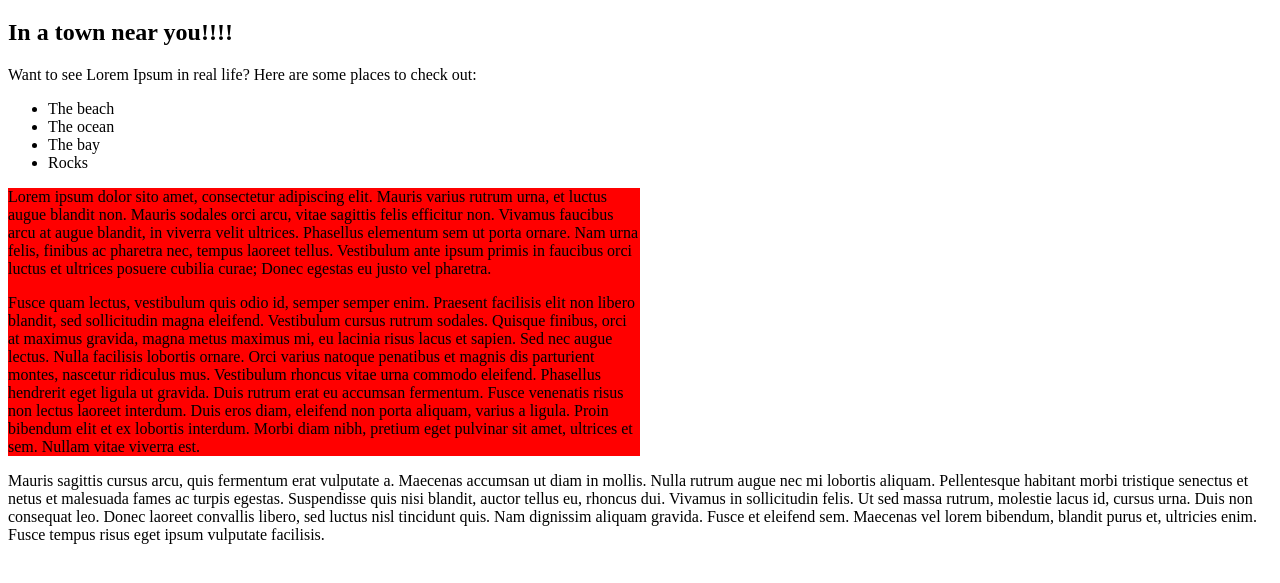
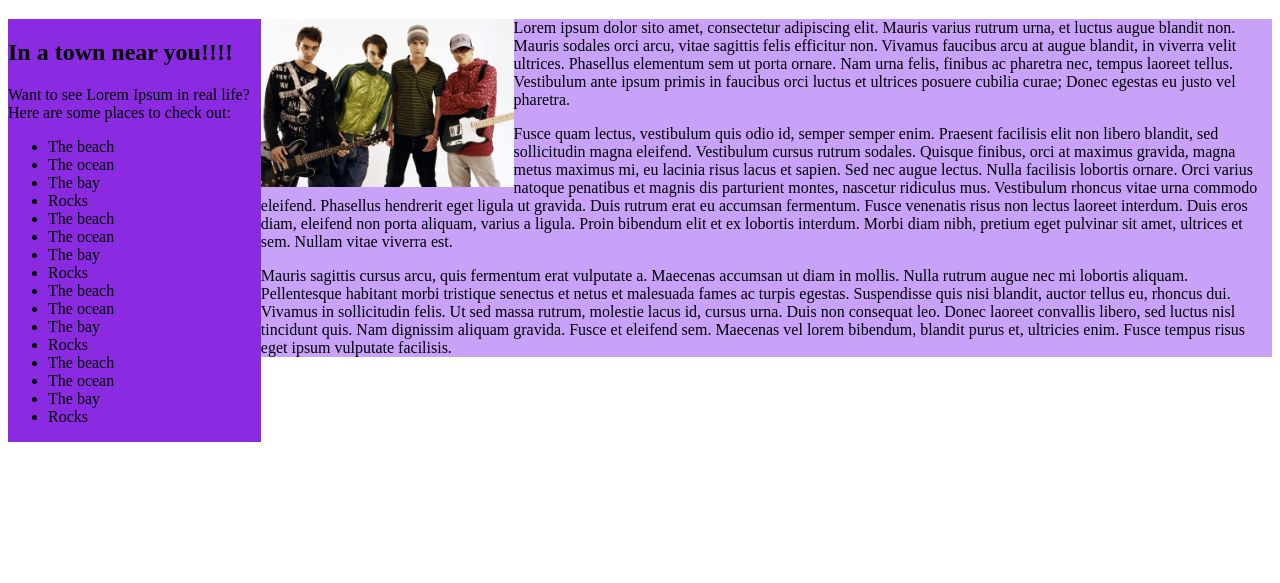
Before and after one commit to alex-mcknight11/band-website, a plain HTML site: page index.html in a window 1280 px wide. Shown: the part 61-644 px from the top of the page. Drawn offline with Linux system fonts and the light colour scheme.

Commit message:
adjust styles for text Co-authored-by: Derrak <derrak@gmail.com> Co-authored-by: jamesp92 <pjperry28@gmail.com>

```diff
--- a/css/styles.css
+++ b/css/styles.css
@@ -1,10 +1,14 @@
 .sidebar {
-  width: 30%
+  width: 20%;
   float: left;
+  background-color: blueviolet;
+  text-align: left;
 }
 
 .main {
-  width: 50%;
-  float: none;
-  background-color:red;
+  background-color:rgb(199, 162, 248);
 }
+
+.image{
+  float: left;
+}
--- a/index.html
+++ b/index.html
@@ -4,7 +4,6 @@
   <link href="css/styles.css" rel="stylesheet" type="text/css">
 </head>
 <body>
-
   <h1>
     Welcome to the home of Lorem Ipsum!!
   </h1>
@@ -17,23 +16,33 @@
       <li>The ocean</li>
       <li>The bay</li>
       <li>Rocks</li>
+      <li>The beach</li>
+      <li>The ocean</li>
+      <li>The bay</li>
+      <li>Rocks</li>
+      <li>The beach</li>
+      <li>The ocean</li>
+      <li>The bay</li>
+      <li>Rocks</li>
+      <li>The beach</li>
+      <li>The ocean</li>
+      <li>The bay</li>
+      <li>Rocks</li>
     </ul>
   </div>
 
   <div class="main">
+    <img class="image" src="img/band.jpeg" alt="a photo of da boyz" width="20%">
     <p>
       Lorem ipsum dolor sito amet, consectetur adipiscing elit. Mauris varius rutrum urna, et luctus augue blandit non. Mauris sodales orci arcu, vitae sagittis felis efficitur non. Vivamus faucibus arcu at augue blandit, in viverra velit ultrices. Phasellus elementum sem ut porta ornare. Nam urna felis, finibus ac pharetra nec, tempus laoreet tellus. Vestibulum ante ipsum primis in faucibus orci luctus et ultrices posuere cubilia curae; Donec egestas eu justo vel pharetra.
     </p>
-
     <p>
       Fusce quam lectus, vestibulum quis odio id, semper semper enim. Praesent facilisis elit non libero blandit, sed sollicitudin magna eleifend. Vestibulum cursus rutrum sodales. Quisque finibus, orci at maximus gravida, magna metus maximus mi, eu lacinia risus lacus et sapien. Sed nec augue lectus. Nulla facilisis lobortis ornare. Orci varius natoque penatibus et magnis dis parturient montes, nascetur ridiculus mus. Vestibulum rhoncus vitae urna commodo eleifend. Phasellus hendrerit eget ligula ut gravida. Duis rutrum erat eu accumsan fermentum. Fusce venenatis risus non lectus laoreet interdum. Duis eros diam, eleifend non porta aliquam, varius a ligula. Proin bibendum elit et ex lobortis interdum. Morbi diam nibh, pretium eget pulvinar sit amet, ultrices et sem. Nullam vitae viverra est.
     </p>
 
-  </div>
-
     <p>
       Mauris sagittis cursus arcu, quis fermentum erat vulputate a. Maecenas accumsan ut diam in mollis. Nulla rutrum augue nec mi lobortis aliquam. Pellentesque habitant morbi tristique senectus et netus et malesuada fames ac turpis egestas. Suspendisse quis nisi blandit, auctor tellus eu, rhoncus dui. Vivamus in sollicitudin felis. Ut sed massa rutrum, molestie lacus id, cursus urna. Duis non consequat leo. Donec laoreet convallis libero, sed luctus nisl tincidunt quis. Nam dignissim aliquam gravida. Fusce et eleifend sem. Maecenas vel lorem bibendum, blandit purus et, ultricies enim. Fusce tempus risus eget ipsum vulputate facilisis.
     </p>
-
+  </div>
 </body>
 </html>
```
Also changed, not shown: img/band2.jpeg (added). Lines whose indentation alone changed are shown as unchanged.
